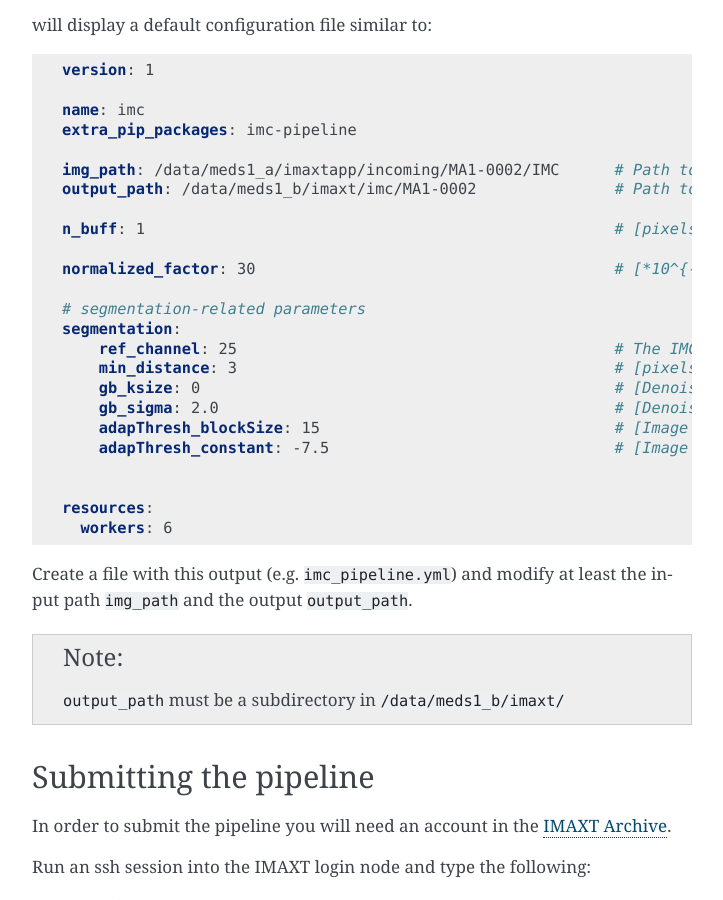
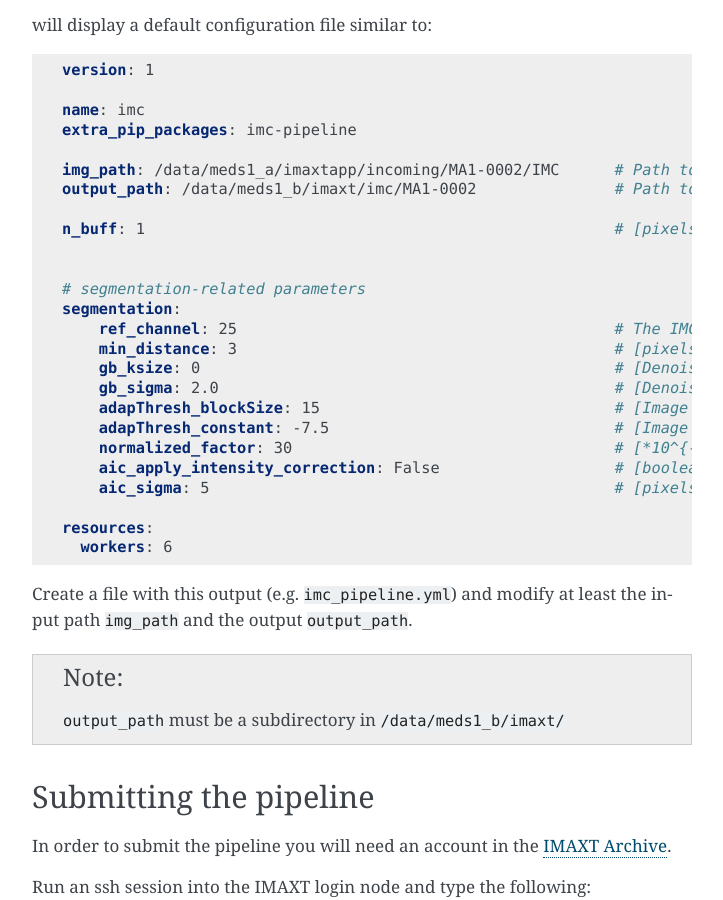
Before and after one commit to IMAXT/imc-nuclear-segmentation, a Sphinx documentation site: the page built from docs/usage.rst, in a window 1280 px wide and 900 px high, scrolled down 318 px. Shown: the whole window, without its empty margins (388-1111 px from the left). Built offline with Sphinx 7.4.7, drawn with Linux system fonts in a browser that asks for light colours; formulas are drawn with MathJax 3.

```diff
--- a/docs/usage.rst
+++ b/docs/usage.rst
@@ -40,7 +39,9 @@
         gb_sigma: 2.0 						# [Denoising] Gaussian blur sigma - This cause some of the background noise to be removed before watershed segmentation.
         adapThresh_blockSize: 15 				# [Image binarization; Odd integer] Size of a pixel neighborhood (Kernel) that is used to calculate a threshold value for the pixel: 3, 5, 7, and so on. As a rule of thumb, it should be always greater than the largest possible cell diameter observed in the current IMC sample.
         adapThresh_constant: -7.5 				# [Image binarization; float(recommended < 0)] Constant subtracted from the mean or weighted mean (positive, zero or negative). But it is recommended to use negative values (meaning bright cells in dark background)
-
+	normalized_factor: 30					# [*10^{-2} percent; Recommended 10 to 50] During the processing, the IMC pipeline converts 16-bit images into 8-bit and recalculates the pixel values of the image so the range is equal to the maximum range for the data type. However, to maximise the image contrast, some of the pixels are allowed to become saturated. Therefore, increasing this value increases the overall contrast. If set to 0, there would be no saturated pixels. But in practice, this value should be greater than zero to prevent a few outlying pixel from causing the histogram stretch to not work as intended.
+	aic_apply_intensity_correction: False			# [boolean] - If TRUE, then the algorithm try to create a reference image with uniform pixel intensities. Initially, the algorithm convolve the input image (single channel) with a Gaussian kernel of standard deviation 'aic_sigma' [in pixels ; see next parameter] and then divide the original image by the filtered one. If FALSE, nothing happens and the parameter 'aic_sigma' (see next parameter) is ignored. Further information about the Gaussian filter used can be found here https://docs.scipy.org/doc/scipy-0.16.1/reference/generated/scipy.ndimage.filters.gaussian_filter.html
+	aic_sigma: 5						# [pixels] Standard deviation for Gaussian kernel. Valid only if  aic_apply_intensity_correction = True
 
     resources:
       workers: 6
```
Also changed, not shown: other parts of docs/usage.rst (+0 -1 lines).
